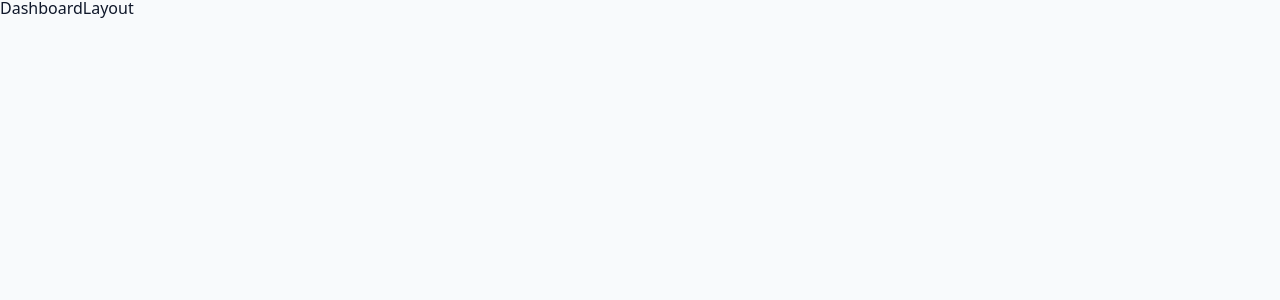
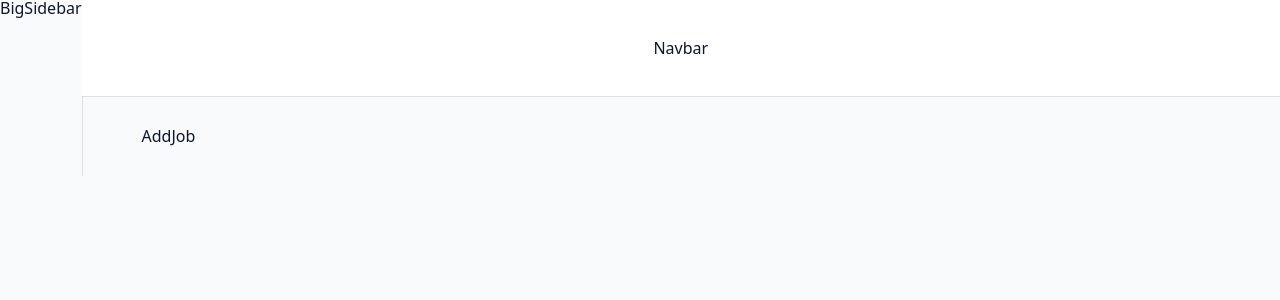
Before and after one commit to sarevir/mern-jobify_client, a React (Vite) app: page /dashboard in a window 1280 px wide. Shown: the top 300 px of the page. Built offline with nearby package versions, Linux system fonts and the light colour scheme.

Commit message:
Section 8:37. Dashboard Context

```diff
--- a/src/App.jsx
+++ b/src/App.jsx
@@ -6,6 +6,11 @@
   Login,
   DashboardLayout,
   Error,
+  AddJob,
+  Stats,
+  AllJobs,
+  Profile,
+  Admin,
 } from "./pages";
 
 const router = createBrowserRouter([
@@ -29,6 +34,28 @@
       {
         path: "dashboard",
         element: <DashboardLayout />,
+        children: [
+          {
+            index: true,
+            element: <AddJob />,
+          },
+          {
+            path: "stats",
+            element: <Stats />,
+          },
+          {
+            path: "all-jobs",
+            element: <AllJobs />,
+          },
+          {
+            path: "profile",
+            element: <Profile />,
+          },
+          {
+            path: "admin",
+            element: <Admin />,
+          },
+        ],
       },
     ],
   },
--- /dev/null
+++ b/src/components/BigSidebar.jsx
@@ -0,0 +1,6 @@
+import Wrapper from "../assets/wrappers/BigSidebar";
+
+const BigSidebar = () => {
+  return <Wrapper>BigSidebar</Wrapper>;
+};
+export default BigSidebar;
--- /dev/null
+++ b/src/components/Navbar.jsx
@@ -0,0 +1,6 @@
+import Wrapper from "../assets/wrappers/Navbar";
+
+const Navbar = () => {
+  return <Wrapper>Navbar</Wrapper>;
+};
+export default Navbar;
--- /dev/null
+++ b/src/components/SmallSidebar.jsx
@@ -0,0 +1,9 @@
+import Wrapper from "../assets/wrappers/SmallSidebar";
+import { useDashboardContext } from "../pages/DashboardLayout";
+
+const SmallSidebar = () => {
+  const data = useDashboardContext();
+  console.log(data);
+  return <Wrapper>SmallSidebar</Wrapper>;
+};
+export default SmallSidebar;
--- a/src/components/index.js
+++ b/src/components/index.js
@@ -1,2 +1,5 @@
 export { default as Logo } from "./Logo";
 export { default as FormRow } from "./FormRow";
+export { default as BigSidebar } from "./BigSidebar";
+export { default as SmallSidebar } from "./SmallSidebar";
+export { default as Navbar } from "./Navbar";
--- a/src/pages/DashboardLayout.jsx
+++ b/src/pages/DashboardLayout.jsx
@@ -1,4 +1,53 @@
+import { Outlet } from "react-router-dom";
+import Wrapper from "../assets/wrappers/Dashboard";
+import { BigSidebar, Navbar, SmallSidebar } from "../components";
+import { createContext, useContext, useState } from "react";
+
+const DashboardContext = createContext();
+
 const DashboardLayout = () => {
-  return <div>DashboardLayout</div>;
+  // temp
+  const user = { name: "john" };
+  const [showSidebar, setShowSidebar] = useState(false);
+  const [isDarkTheme, setIsDarkTheme] = useState(false);
+
+  const toggleDarkTheme = () => {
+    console.log("toggle dark theme");
+  };
+
+  const toggleSidebar = () => {
+    setShowSidebar(!showSidebar);
+  };
+
+  const logoutUser = async () => {
+    console.log("logout user");
+  };
+
+  return (
+    <DashboardContext.Provider
+      value={{
+        user,
+        showSidebar,
+        isDarkTheme,
+        toggleDarkTheme,
+        toggleSidebar,
+        logoutUser,
+      }}
+    >
+      <Wrapper>
+        <main className="dashboard">
+          <SmallSidebar />
+          <BigSidebar />
+          <div>
+            <Navbar />
+            <div className="dashboard-page">
+              <Outlet />
+            </div>
+          </div>
+        </main>
+      </Wrapper>
+    </DashboardContext.Provider>
+  );
 };
+export const useDashboardContext = () => useContext(DashboardContext);
 export default DashboardLayout;
```
